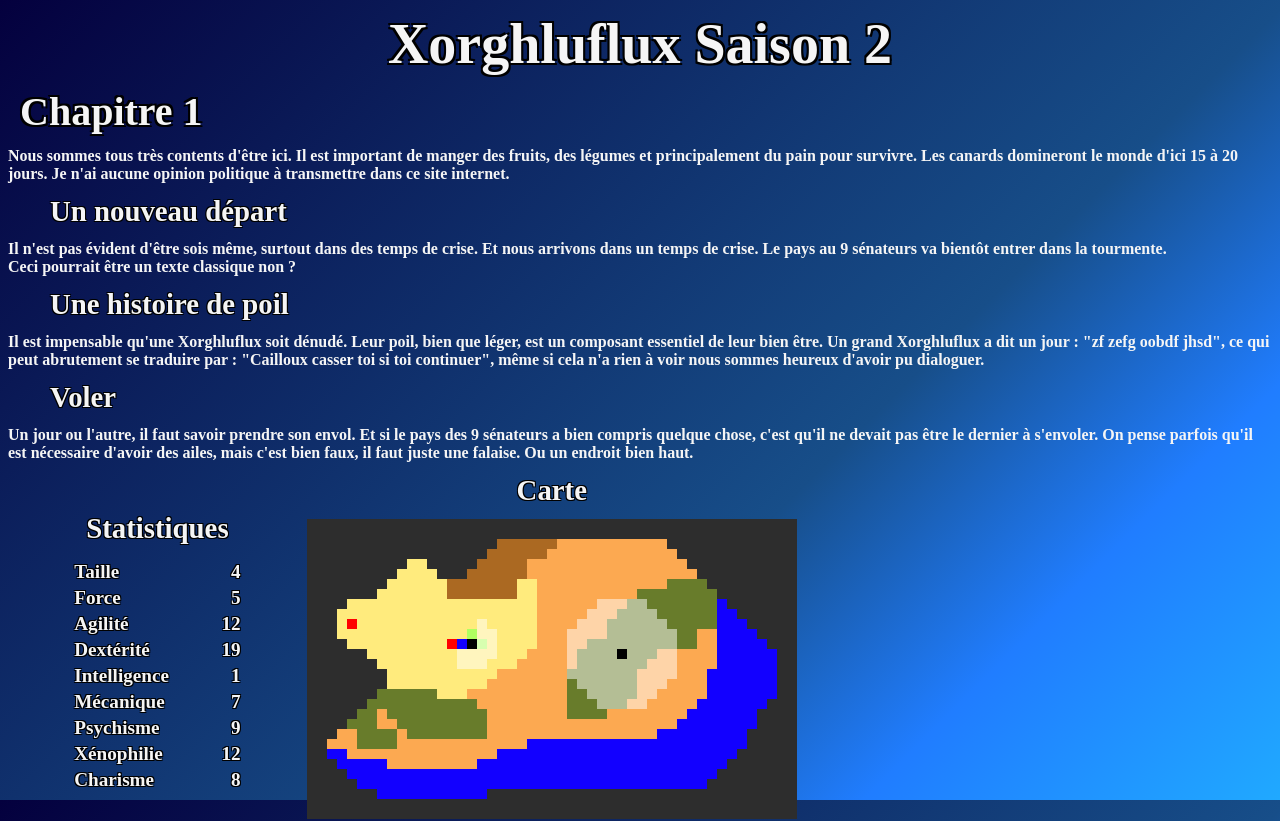
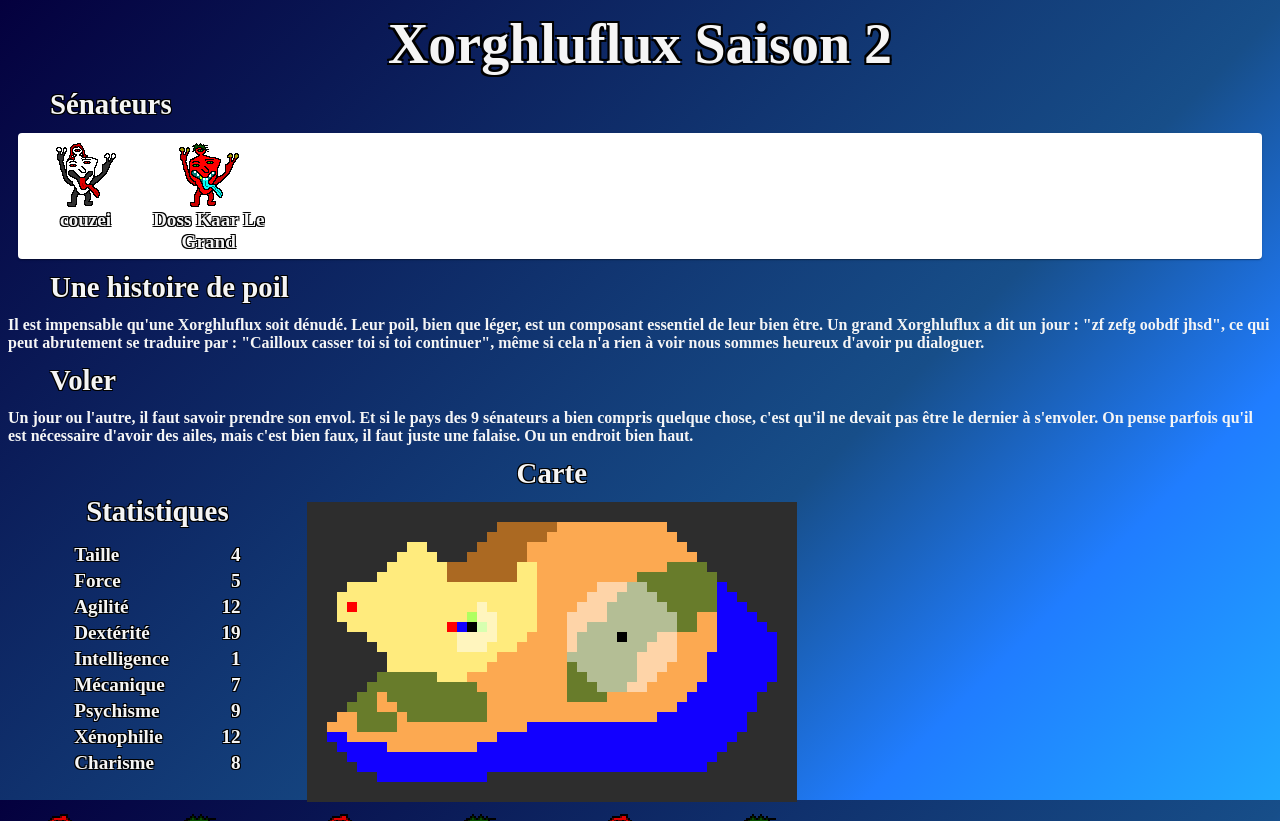
Before and after one commit to Sourdeval/ubion, an Angular app: page / in a window 1280 px wide. Shown: the top 821 px of the page. Built offline with nearby package versions, Linux system fonts and the light colour scheme.

Commit message:
Senator List view

```diff
--- a/src/app/app.module.ts
+++ b/src/app/app.module.ts
@@ -1,7 +1,7 @@
 import { NgModule } from '@angular/core';
 import { BrowserModule } from '@angular/platform-browser';
 import { RouterModule, Routes } from '@angular/router';
-
+import { MatCardModule } from '@angular/material/card';
 import { AppRoutingModule } from './app-routing.module';
 import { AppComponent } from './app.component';
 import { HomeComponent } from './home/home.component';
@@ -21,7 +21,8 @@ const ROUTES: Routes = [
     BrowserModule,
     AppRoutingModule,
     RouterModule.forRoot(ROUTES),
-    BrowserAnimationsModule
+    BrowserAnimationsModule,
+    MatCardModule
   ],
   providers: [],
   bootstrap: [AppComponent]
--- a/src/app/home/home.component.css
+++ b/src/app/home/home.component.css
@@ -0,0 +1,13 @@
+mat-card{
+    margin: 10px;
+    display: flex;
+    flex-direction: row;
+    padding: 6px;
+}
+
+.senator {
+    width: 10%;
+    min-width: 100px;
+    display: flex;
+    flex-direction: column;
+}
--- a/src/app/home/home.component.html
+++ b/src/app/home/home.component.html
@@ -1,9 +1,12 @@
 <h1 align="center">Xorghluflux Saison 2</h1>
-<h2>Chapitre 1</h2>
-<h5>Nous sommes tous très contents d'être ici. Il est important de manger des fruits, des légumes et principalement du pain pour survivre. Les canards domineront le monde d'ici 15 à 20 jours. Je n'ai aucune opinion politique à transmettre dans ce site internet.</h5>
-<h3 class="subtitle">Un nouveau départ</h3>
-<h5>Il n'est pas évident d'être sois même, surtout dans des temps de crise. Et nous arrivons dans un temps de crise. Le pays au 9 sénateurs va bientôt entrer dans la tourmente.</h5>
-<h5>Ceci pourrait être un texte classique non ?</h5>
+<h3 class="subtitle">Sénateurs</h3>
+<mat-card>
+    <span class="inline senator" *ngFor='let s of data.senators; let i=index'>
+        <img style="align-self: center;" src="assets/{{s.name}}.png" alt="{{s.name}}">
+        <h4 align="center">{{s.fullname}}</h4>
+    </span>
+</mat-card>
+
 <h3 class="subtitle">Une histoire de poil</h3>
 <h5>Il est impensable qu'une Xorghluflux soit dénudé. Leur poil, bien que léger, est un composant essentiel de leur bien être. Un grand Xorghluflux a dit un jour : "zf zefg oobdf jhsd", ce qui peut abrutement se traduire par : "Cailloux casser toi si toi continuer", même si cela n'a rien à voir nous sommes heureux d'avoir pu dialoguer.</h5>
 <h3 class="subtitle">Voler</h3>
--- a/src/app/home/home.component.ts
+++ b/src/app/home/home.component.ts
@@ -13,10 +13,14 @@ export class HomeComponent {
     this.data = {
       senators: [
         {
-          name: "azeirou",
+          name: "zugle",
           fullname: "couzei",
-          description: "couzei"
-
+          description: "Gentil"
+        },
+        {
+          name: "flo",
+          fullname: "Doss Kaar Le Grand",
+          description: "Méchant"
         }
       ],
       species: {
```
Also changed, not shown: src/assets/flo.png (added), src/assets/zugle.png (added).
